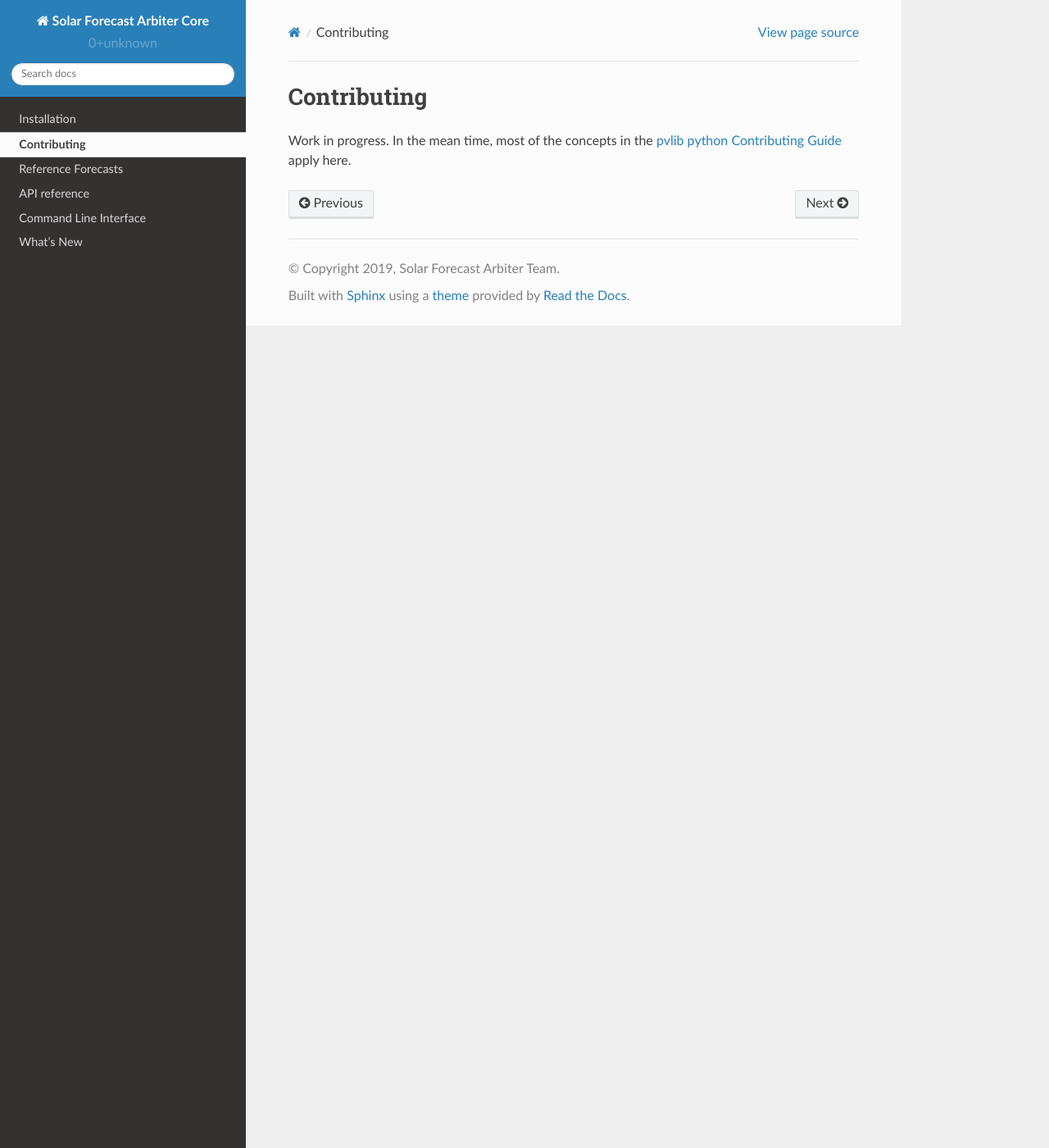
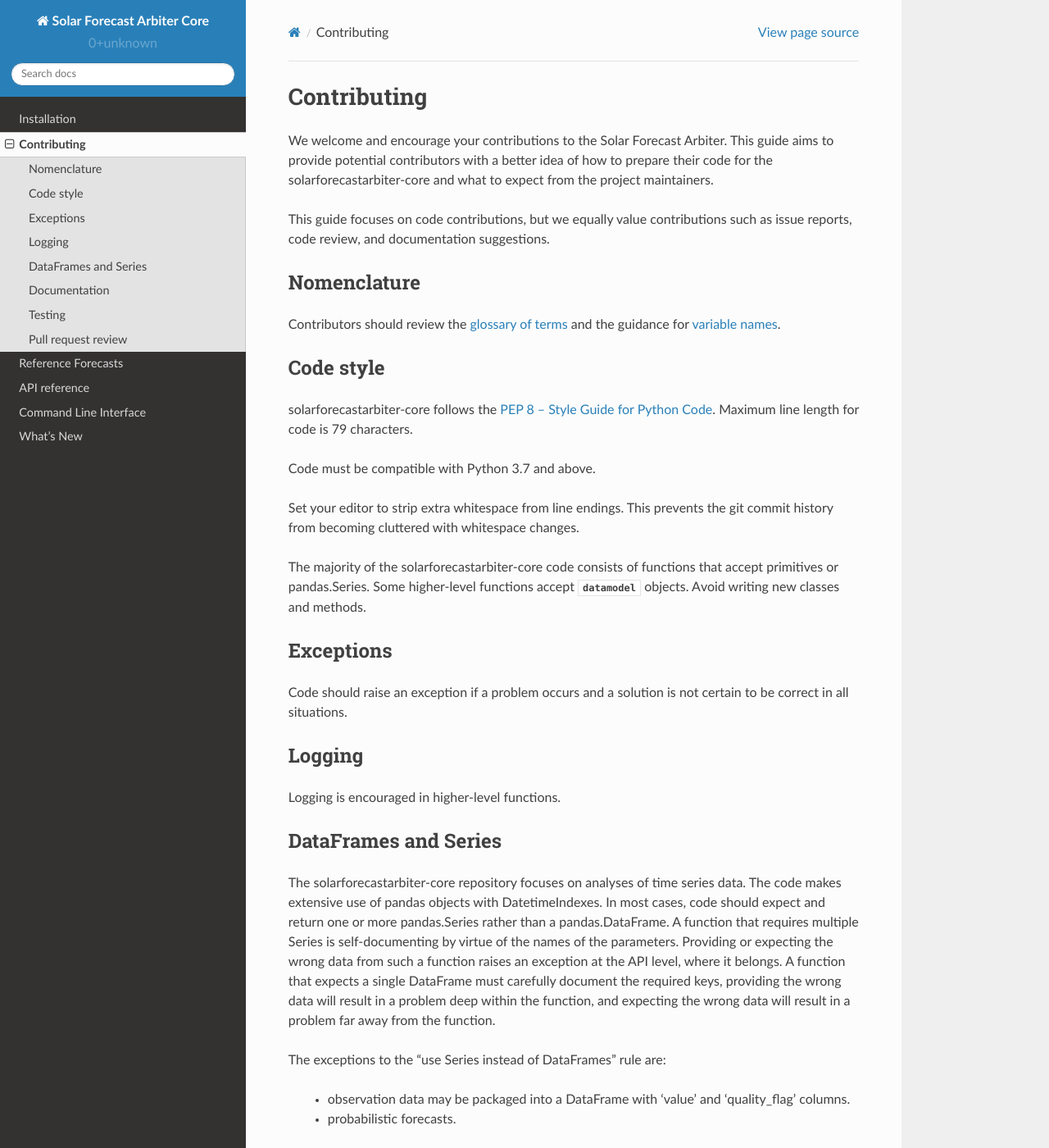
Before and after one commit to SolarArbiter/solarforecastarbiter-core, a Sphinx documentation site: the page built from docs/source/contributing.rst, in a window 1280 px wide and 1400 px high. Shown: the whole window at 82% size. Built offline with Sphinx 7.4.7 and the Read the Docs theme 2.0.0, drawn with Linux system fonts in a browser that asks for light colours; some of the changed text lies outside the part shown.

Commit message:
expand contributing guide (#245)
* contributing

* add contributing.md

* readme

* fix mistakes

* update architecture, installation in readme

* address comments

```diff
--- a/docs/source/contributing.rst
+++ b/docs/source/contributing.rst
@@ -3,6 +3,113 @@
 Contributing
 ============
 
-Work in progress. In the mean time, most of the concepts in the
-`pvlib python Contributing Guide <https://pvlib-python.readthedocs.io/en/latest/contributing.html>`_
-apply here.
+We welcome and encourage your contributions to the Solar Forecast
+Arbiter. This guide aims to provide potential contributors with a better
+idea of how to prepare their code for the solarforecastarbiter-core and
+what to expect from the project maintainers.
+
+This guide focuses on code contributions, but we equally value
+contributions such as issue reports, code review, and documentation
+suggestions.
+
+Nomenclature
+------------
+
+Contributors should review the `glossary of terms <https://github.com/SolarArbiter/solarforecastarbiter-core/wiki/Glossary>`_
+and the guidance for
+`variable names <https://github.com/SolarArbiter/solarforecastarbiter-core/wiki/Variable-names>`_.
+
+Code style
+----------
+
+solarforecastarbiter-core follows the `PEP 8 -- Style Guide for Python Code
+<https://www.python.org/dev/peps/pep-0008/>`_. Maximum line length for code
+is 79 characters.
+
+Code must be compatible with Python 3.7 and above.
+
+Set your editor to strip extra whitespace from line endings. This
+prevents the git commit history from becoming cluttered with whitespace
+changes.
+
+The majority of the solarforecastarbiter-core code consists of
+functions that accept primitives or pandas.Series. Some higher-level
+functions accept :py:mod:`~solarforecastarbiter.datamodel` objects.
+Avoid writing new classes and methods.
+
+Exceptions
+----------
+
+Code should raise an exception if a problem occurs and a solution is not
+certain to be correct in all situations.
+
+Logging
+-------
+
+Logging is encouraged in higher-level functions.
+
+DataFrames and Series
+---------------------
+
+The solarforecastarbiter-core repository focuses on analyses of time
+series data. The code makes extensive use of
+pandas objects with DatetimeIndexes. In most cases, code should expect
+and return one or more pandas.Series rather than a
+pandas.DataFrame. A function that requires multiple Series is
+self-documenting by virtue of the names of the parameters. Providing or
+expecting the wrong data from such a function raises an exception at the
+API level, where it belongs. A function that expects a single DataFrame
+must carefully document the required keys, providing the wrong data will
+result in a problem deep within the function, and expecting the wrong
+data will result in a problem far away from the function.
+
+The exceptions to the "use Series instead of DataFrames" rule are:
+
+  * observation data may be packaged into a DataFrame with 'value' and
+    'quality_flag' columns.
+  * probabilistic forecasts.
+
+Documentation
+-------------
+
+Documentation must be written in
+`numpydoc format <https://numpydoc.readthedocs.io/>`_ format which is rendered
+using the `Sphinx Napoleon extension
+<https://www.sphinx-doc.org/en/master/usage/extensions/napoleon.html>`_.
+
+To build the docs locally, install the dependencies specified in the
+`docs/requirements.txt <https://github.com/SolarArbiter/solarforecastarbiter-core/blob/master/docs/requirements.txt>`_
+file. After installing the dependencies, run ``make -C docs html`` from
+the root of the repository.
+
+Testing
+-------
+
+The vast majority of new or modified code requires contributors to write
+new tests.
+
+A pull request will automatically run the tests for you. However, it is
+typically more efficient to run and debug the tests in your own local
+environment. See :ref:`installation` for instructions to set up and use
+an environment.
+
+To run the tests locally, install the ``test`` dependencies specified in the
+`setup.py <https://github.com/SolarArbiter/solarforecastarbiter-core/blob/master/setup.py>`_
+file. The unit tests may be run using::
+
+  pytest solarforecastarbiter
+
+Pull request review
+-------------------
+
+The solarforecastarbiter-core maintainers and community members will
+review pull requests for all of the topics discussed above. GitHub will
+provide a checklist when creating a pull request. Feel free to submit a
+pull request before the work is complete.
+
+Please keep each contribution to as few lines of code as possible. We'd
+much rather review many short pull requests than one long pull request.
+
+See GitHub's
+`About pull requests <https://help.github.com/en/github/collaborating-with-issues-and-pull-requests/about-pull-requests>`_
+guide for more on the mechanics of the process.
--- a/docs/source/installation.rst
+++ b/docs/source/installation.rst
@@ -24,5 +24,6 @@
 
     pip install -r docs/requirements.txt
 
-.. todo::
-   possibly add more info from pvlib install docs
+If you want to install all requirements, use::
+
+    pip install -e .[all]
--- a/docs/source/whatsnew/1.0.0b2.rst
+++ b/docs/source/whatsnew/1.0.0b2.rst
@@ -34,6 +34,7 @@
 * Make API requests for probabilistic forecasts more efficient (:pull:`240`)
 * Create probabilistic reference forecasts using GEFS and automatically generate
   those values (:pull:`240`)
+* Expanded :ref:`contributing` guide. (:issue:`13`)
 
 
 Bug fixes
```
Also changed, not shown: README.md (+17 -28 lines), .github/CONTRIBUTING.md (added), system_sketch.jpg (deleted), system_sketch.png (added).
